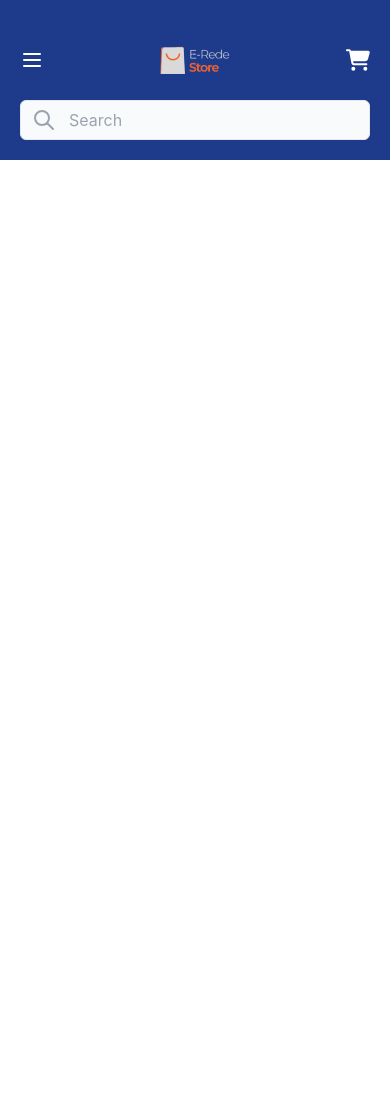
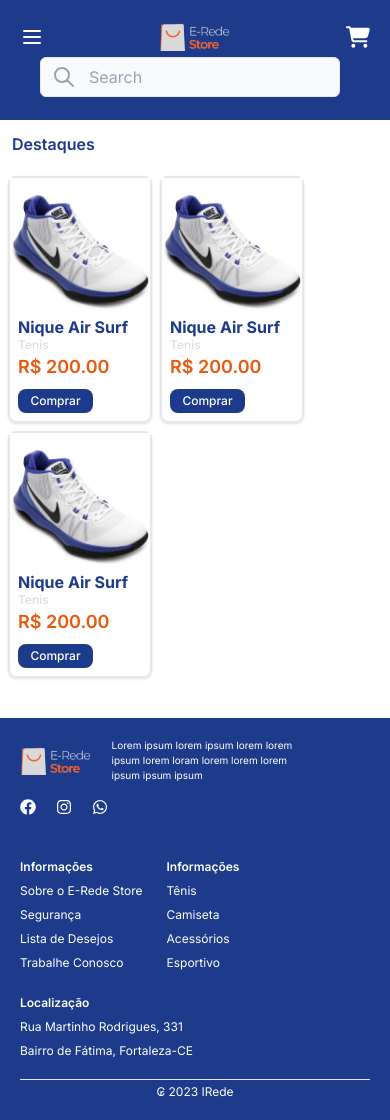
Before and after one commit to carlloshen/ecommerce, a React (Vite) app: page / in a window 390 px wide. Before the commit the page ends 844 px from the top, so only its background shows below. Built offline with nearby package versions, Linux system fonts and the light colour scheme.

Commit message:
feat - adicionado navbar mobile

```diff
--- a/src/components/card/Card.jsx
+++ b/src/components/card/Card.jsx
@@ -2,9 +2,9 @@
 
 function Card() {
   return (
-    <div aria-label="card" className="w-[176px]  border-solid shadow  border-2 rounded-lg ml-2 mt-2">
-      <img src={tenis} alt="" className="w-[176px] h-[134px] object-cover" />
-      <h3 className="text-xl font-bold leading-[120%] text-blue-900 ml-2">
+    <div aria-label="card" className="w-[144px]  border-solid shadow  border-2 rounded-lg ml-2 mt-2">
+      <img src={tenis} alt="" className=" object-cover" />
+      <h3 className="font-bold leading-[120%] text-blue-900 ml-2">
         Nique Air Surf
       </h3>
       <p className="text-[#DDD] text-xs font-medium ml-2">Tenis</p>
--- a/src/components/footer/Footer.jsx
+++ b/src/components/footer/Footer.jsx
@@ -7,6 +7,7 @@
   return (
     <>
       <footer className="bg-blue-900 items-center p-5">
+        <div className="flex flex-wrap gap-6">
           <div className="mb-5">
             <div className="flex gap-5 items-center">
               <div className="w-[71.56px] h-[28px] ">
@@ -17,15 +18,32 @@
               </p>
             </div>
             <div className="flex gap-5 mt-4">
-            <FaFacebook className="text-white"/>
-            <FaInstagram className="text-white"/>
-            <FaWhatsapp className="text-white"/>
+              <FaFacebook className="text-white" />
+              <FaInstagram className="text-white" />
+              <FaWhatsapp className="text-white" />
             </div>
           </div>
-        <div>
+          <div className="flex flex-col gap-2">
             <h6 className="text-xs font-semibold text-white">Informações</h6>
+            <p className="text-white text-xs">Sobre o E-Rede Store</p>
+            <p className="text-white text-xs">Segurança</p>
+            <p className="text-white text-xs">Lista de Desejos</p>
+            <p className="text-white text-xs">Trabalhe Conosco</p>
           </div>
-        <hr className="mt-3"/>
+          <div className="flex flex-col gap-2">
+            <h6 className="text-xs font-semibold text-white">Informações</h6>
+            <p className="text-white text-xs">Tênis</p>
+            <p className="text-white text-xs">Camiseta</p>
+            <p className="text-white text-xs">Acessórios</p>
+            <p className="text-white text-xs">Esportivo</p>
+          </div>
+          <div className="flex flex-col gap-2">
+            <h6 className="text-xs font-semibold text-white">Localização</h6>
+            <p className="text-white text-xs">Rua Martinho Rodrigues, 331</p>
+            <p className="text-white text-xs">Bairro de Fátima, Fortaleza-CE</p>
+          </div>
+        </div>
+        <hr className="mt-5" />
         <p className="text-xs text-center mt-1 text-white"> ₢ 2023 IRede</p>
       </footer>
     </>
--- /dev/null
+++ b/src/components/header/Header.jsx
@@ -0,0 +1,44 @@
+import { HiOutlineMenu } from "react-icons/hi";
+import { FaCartShopping } from "react-icons/fa6";
+import icone from "../../assets/images/icone-4x.png";
+import InputHeader from "../inputHeader/InputHeader";
+function Header() {
+  return (
+    <nav className="bg-blue-900 items-center pt-5 pb-5 flex flex-col">
+      <div className="flex justify-between items-center h-20 pl-5 pr-5 w-screen flex-wrap">
+        <button className="peer">
+          <HiOutlineMenu className="text-white text-2xl" />
+        </button>
+        {/*  left-[-100vw] bg-slate-100 peer-focus:left-0 transition-all duration-300 ease-in-out */}
+        <div className="z-10 w-screen h-screen fixed top-0  bg-slate-100 left-[-100vw] peer-focus:left-0 transition-all duration-300 ease-in-out">
+          <div className="ml-5 mr-5 mt-10">
+            <hr className="mb-3" />
+            <nav className="flex flex-col mb-3">
+              <a className="text-stone-500 hover:bg-slate-300 p-2 rounded-md">Home</a>
+              <a className="text-stone-500 hover:bg-slate-300 p-2 rounded-md">Produtos</a>
+              <a className="text-stone-500 hover:bg-slate-300 p-2 rounded-md">Categorias</a>
+              <a className="text-stone-500 hover:bg-slate-300 p-2 rounded-md">Meus Pedidos</a>
+            </nav>
+            <hr className="mb-3 " />
+            <div className="flex justify-around">
+              <button className="text-stone-500 font-semibold ">Cadastre-se</button>
+              <button className="bg-blue-700 rounded-md text-white w-[106px] h-[30px] text-sm front-bold">
+                Entrar
+              </button>
+            </div>
+          </div>
+        </div>
+
+        <div className="order-1">
+          <InputHeader />
+        </div>
+        <img src={icone} alt="" className=" w-[71.56px] h-[28px] object-cover " />
+        <button>
+          <FaCartShopping className="text-white text-2xl " />
+        </button>
+      </div>
+    </nav>
+  );
+}
+
+export default Header;
--- a/src/components/inputHeader/InputHeader.jsx
+++ b/src/components/inputHeader/InputHeader.jsx
@@ -1,6 +1,6 @@
 function InputHeader() {
   return (
-    <div className="relative ml-5 mr-5">
+    <div className="relative ml-5 mr-5 peer-focus:hidden">
       <svg
         className="absolute top-0 bottom-0 w-6 h-6 my-auto text-gray-400 left-3"
         fill="none"
--- a/src/components/navbar/Navbar.jsx
+++ /dev/null
@@ -1,22 +0,0 @@
-import { HiOutlineMenu } from "react-icons/hi";
-import { FaCartShopping } from "react-icons/fa6";
-import icone from "../../assets/images/icone-4x.png";
-import InputHeader from "../inputHeader/InputHeader";
-function Navbar() {
-  return (
-    <nav className="bg-blue-900 items-center pt-5 pb-5">
-      <div className="flex justify-between items-center h-20 ml-5 mr-5 ">
-        <button className="peer">
-          <HiOutlineMenu className="text-white text-2xl" />
-        </button>
-        <img src={icone} alt="" className=" w-[71.56px] h-[28px] object-cover peer-focus:hidden" />
-        <button >
-          <FaCartShopping   className="text-white text-2xl" />
-        </button>
-      </div>
-     <InputHeader/>
-    </nav>
-  );
-}
-
-export default Navbar;
--- a/src/index.css
+++ b/src/index.css
@@ -1,8 +1,8 @@
+@import url('https://fonts.googleapis.com/css2?family=Inter:wght@400;500;600;700&display=swap');
 @tailwind base;
 @tailwind components;
 @tailwind utilities;
 
-@import url('https://fonts.googleapis.com/css2?family=Inter:wght@400;500;600;700&display=swap');
 * {
   padding: 0;
   box-sizing: border-box;
--- a/src/pages/home/Home.jsx
+++ b/src/pages/home/Home.jsx
@@ -1,9 +1,21 @@
 import Footer from "../../components/footer/Footer";
-import Navbar from "../../components/navbar/Navbar";
+import Header from "../../components/header/Header";
+import Card from "../../components/card/Card"
 
 function Home() {
   return (
-  <Navbar/>
+    <>
+      <Header />
+      <main className="mb-10">
+        <h2 className="text-blue-900 font-semibold p-3">Destaques</h2>
+        <div className="flex flex-wrap">
+          <Card/>
+          <Card/>
+          <Card/>
+        </div>
+      </main>
+      <Footer />
+    </>
   );
 }
 
```
Lines whose indentation alone changed are shown as unchanged.
